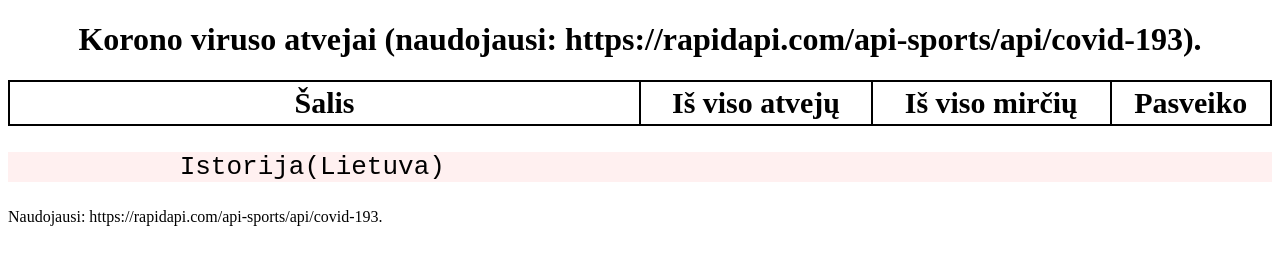
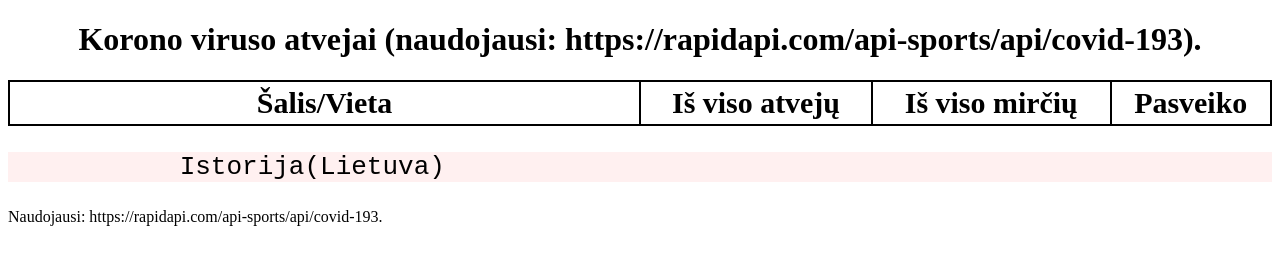
Before and after one commit to Danas19/KoronoVirusas, a plain HTML site: page index.html in a window 1280 px wide. Drawn offline with Linux system fonts and the light colour scheme; no server answers.

Commit message:
salis pakeiciau i salis/vieta

```diff
--- a/index.html
+++ b/index.html
@@ -19,7 +19,7 @@ korono virusas, pandemija, 2020, Danas Mikelionis">
 <input id="filter-countries" placeholder="Čia galite įvesti šalį"></input>
 <table id="table">
 <tr>
-	<th>Šalis</th>
+	<th>Šalis/Vieta</th>
 	<th>Iš viso atvejų</th>
 	<th>Iš viso mirčių</th>
 	<th>Pasveiko</th>
```
